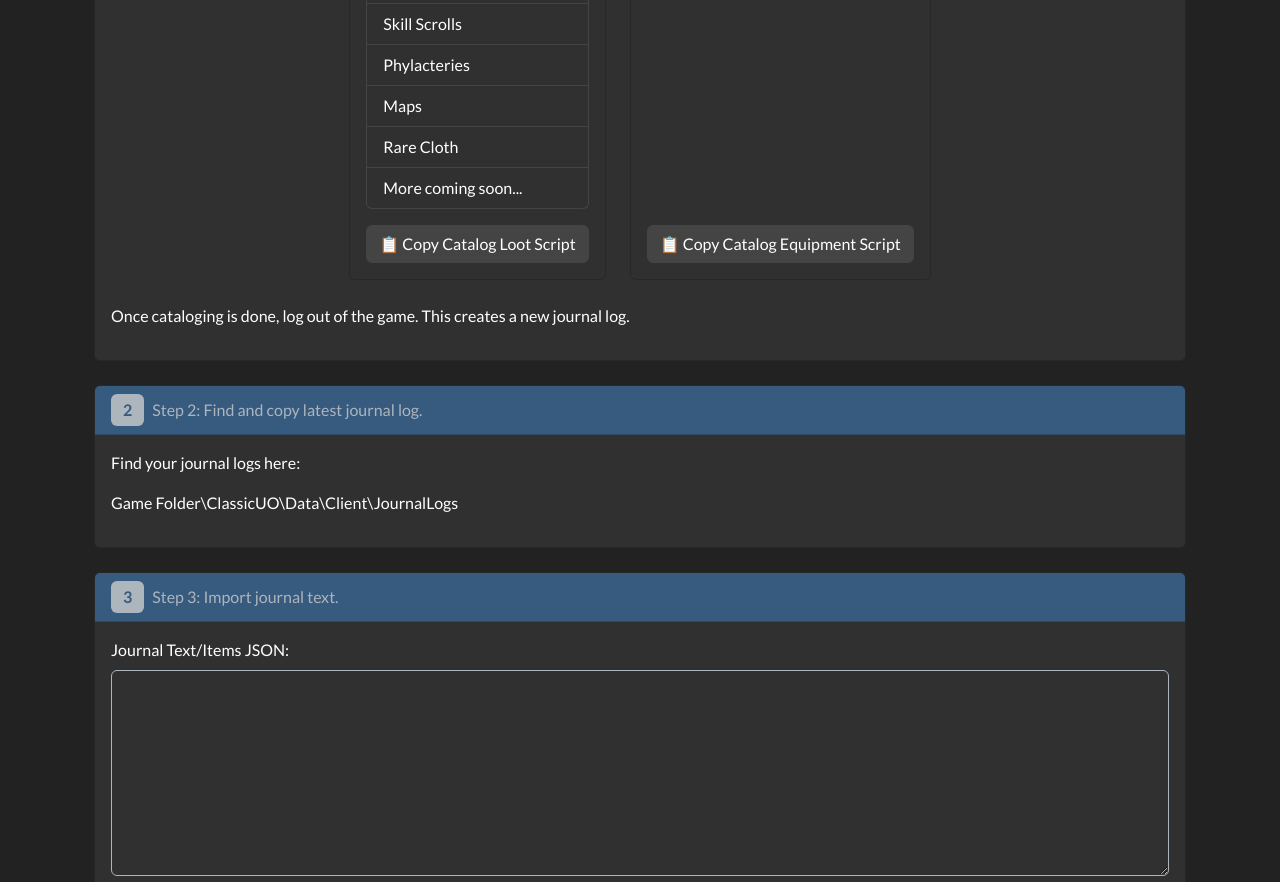
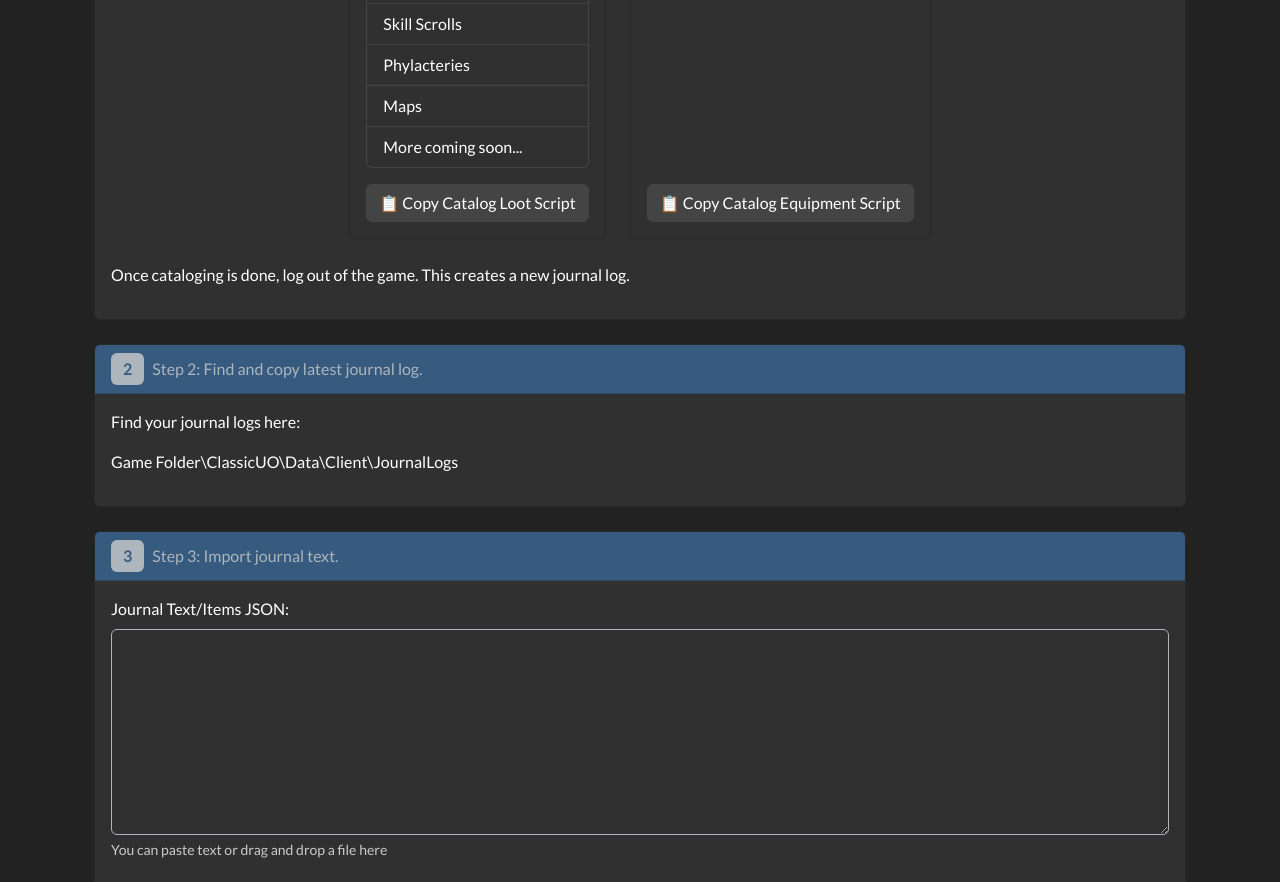
Before and after one commit to grant-pie/ultimate-outlander, a Vue app: page / in a window 1280 px wide. Shown: the part 840-1722 px from the top of the page. Built offline with nearby package versions, Linux system fonts and the light colour scheme.

Commit message:
Update App.vue

```diff
--- a/src/App.vue
+++ b/src/App.vue
@@ -1419,7 +1419,6 @@ onMounted(() => {
                   <li class="list-group-item">Skill Scrolls</li>
                   <li class="list-group-item">Phylacteries</li>
                   <li class="list-group-item">Maps</li>
-                  <li class="list-group-item">Rare Cloth</li>
                   <li class="list-group-item">More coming soon...</li>
                 </ul>
 
```
